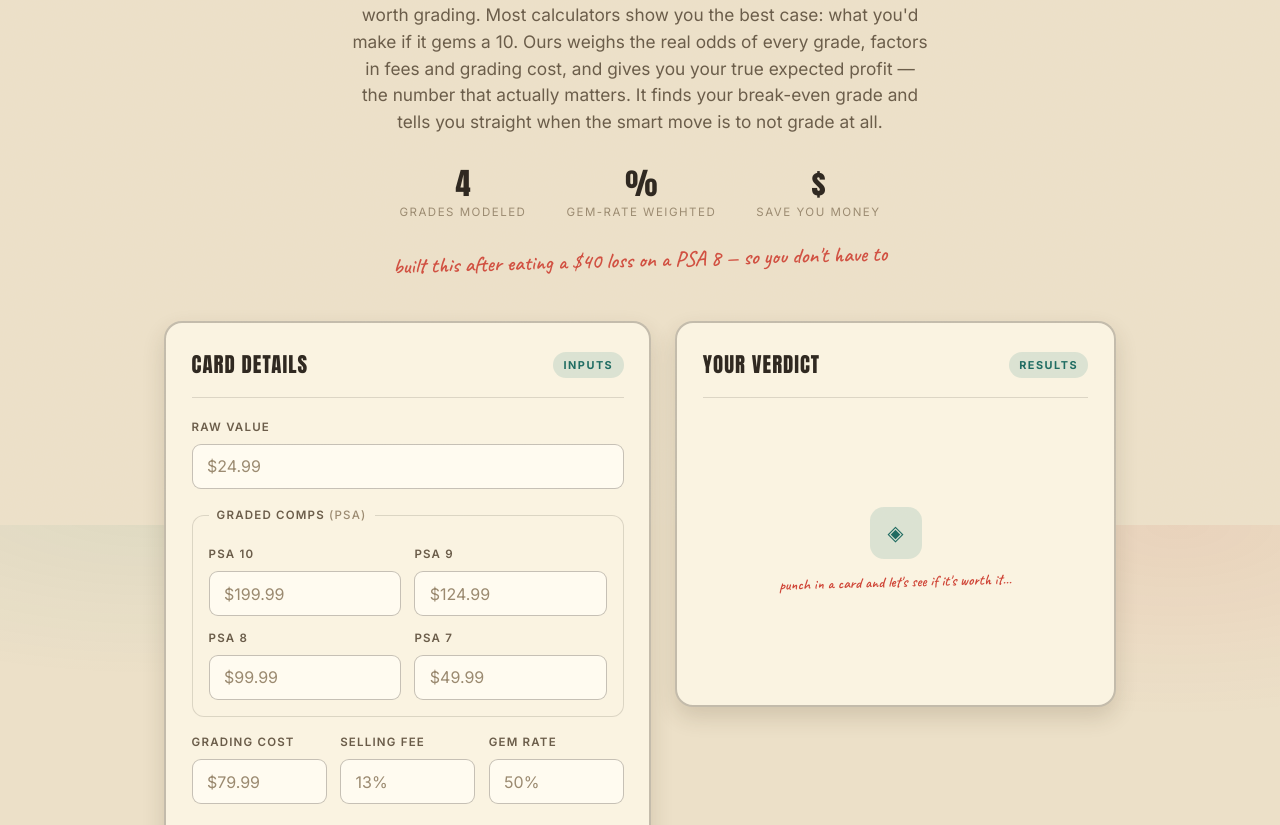
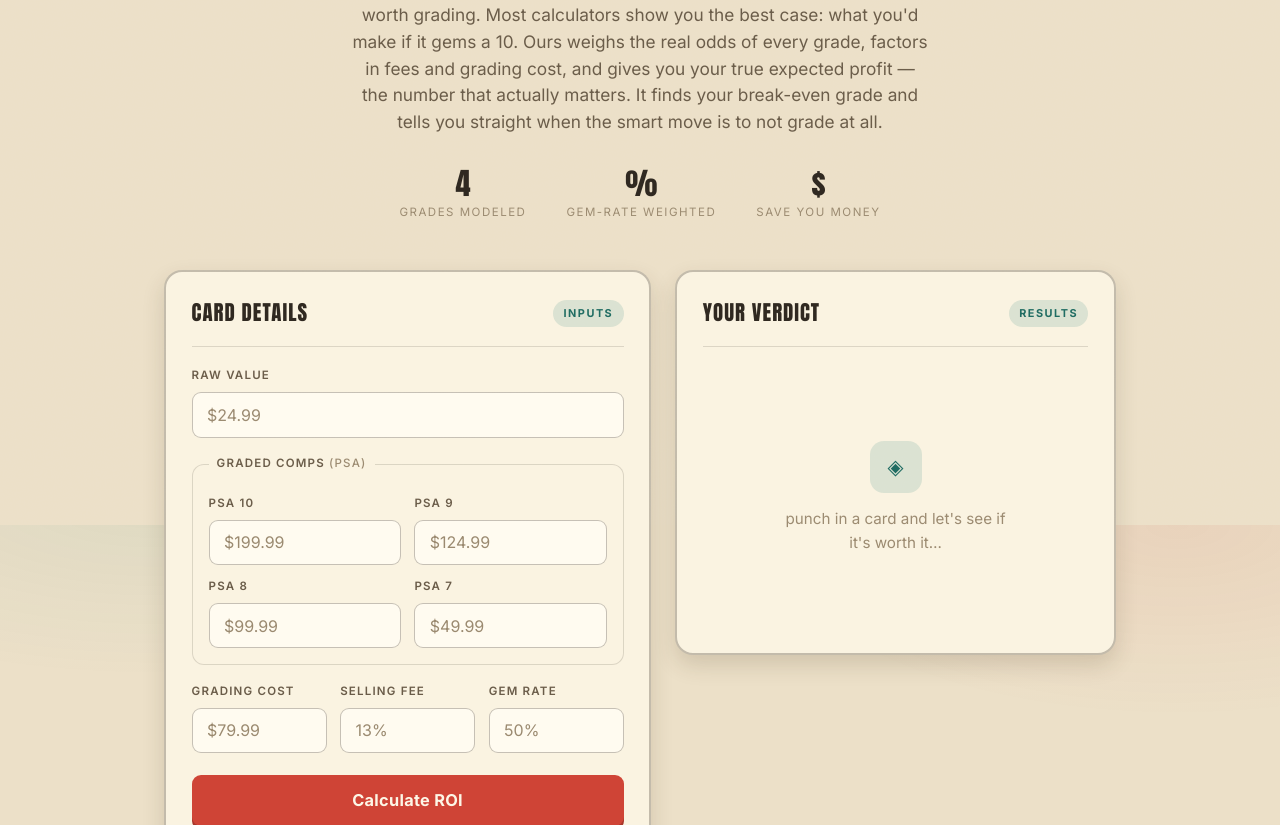
Before and after one commit to Agaspar1321/ShouldISlab, a plain HTML site: page index.html in a window 1280 px wide. Shown: the part 275-1100 px from the top of the page. Drawn offline with Linux system fonts and the light colour scheme.

Commit message:
Remove PSA 8 hero note, use UI font for empty-state prompt

```diff
--- a/index.html
+++ b/index.html
@@ -36,7 +36,6 @@
       <div><strong>%</strong><span>gem-rate weighted</span></div>
       <div><strong>$</strong><span>save you money</span></div>
     </div>
-    <p class="hand-note">built this after eating a $40 loss on a PSA 8 &mdash; so you don't have to</p>
   </section>
 
   <main class="app" id="calc">
@@ -82,7 +81,7 @@
       <div id="results">
         <div class="results-empty">
           <span class="results-empty-icon">◈</span>
-          <p class="hand-note">punch in a card and let's see if it's worth it&hellip;</p>
+          <p>punch in a card and let's see if it's worth it&hellip;</p>
         </div>
       </div>
     </section>
```
